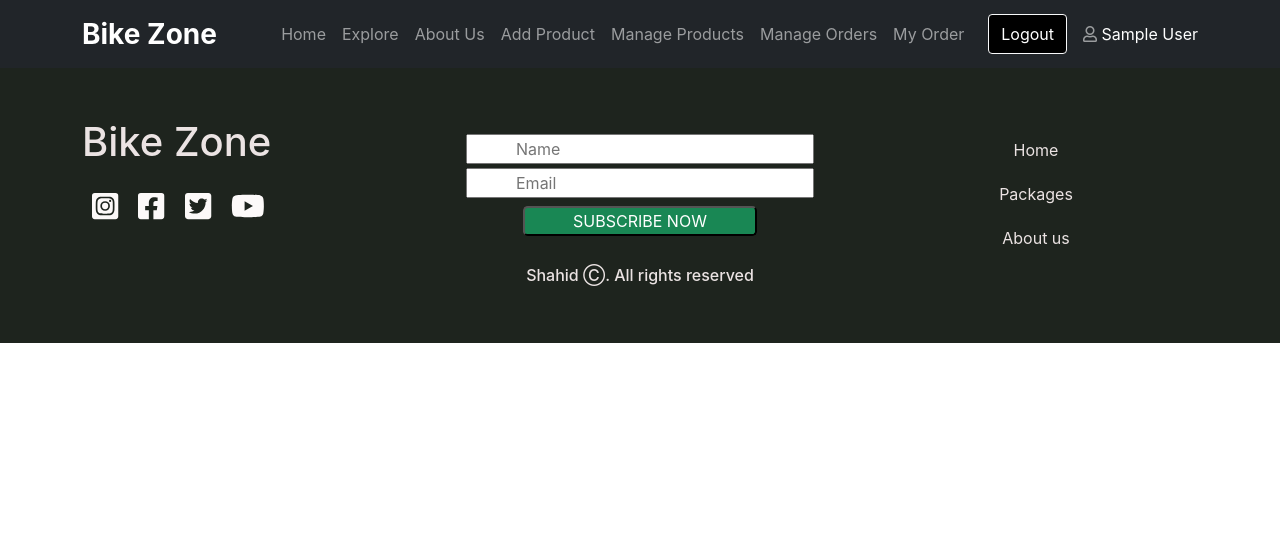
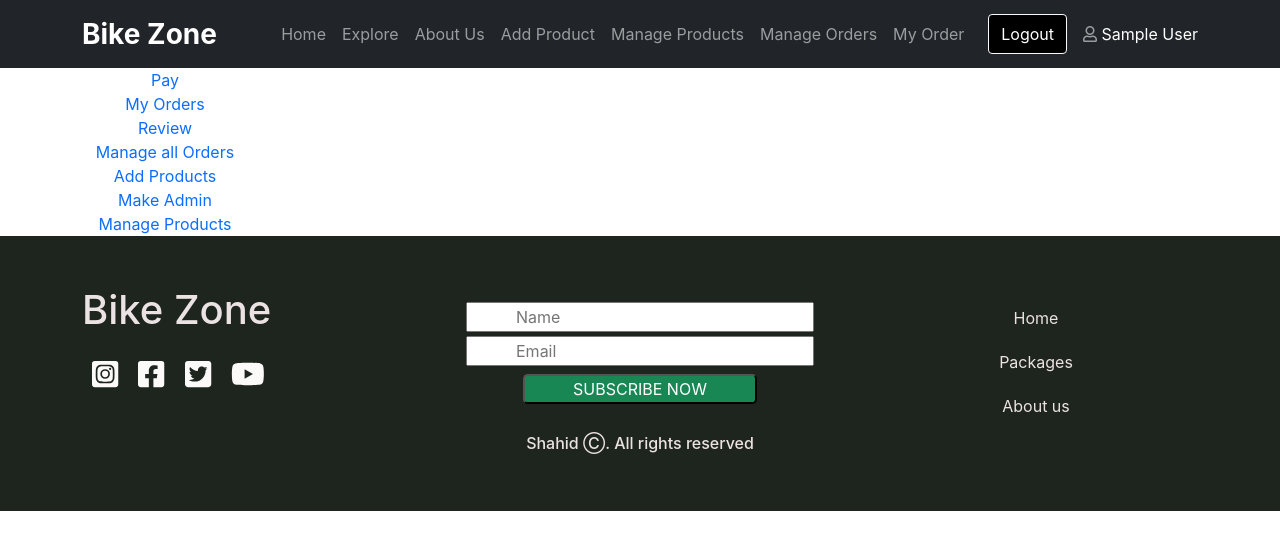
Before and after one commit to shahidmonowarr/Bike-store-website-client-side, a React (Create React App) app: page /dashboard in a window 1280 px wide. Shown: the top 550 px of the page. Built offline with nearby package versions, Linux system fonts and the light colour scheme; no server answers; sample sign-in values are in the browser's storage.

Commit message:
dashboard

```diff
--- a/src/App.js
+++ b/src/App.js
@@ -20,6 +20,11 @@ import Login from './Pages/Login/Login/Login';
 import AuthProvider from './contexts/AuthProvider';
 import PrivateRoute from './Pages/Login/PrivateRoute/PrivateRoute';
 import ManageOrders from './Pages/ManageOrders/ManageOrders';
+import Pay from './Pages/Pay/Pay';
+import Review from './Pages/Review/Review';
+import AddReview from './Pages/AddReview/AddReview';
+import DashBoard from './Pages/DashBoard/DashBoard';
+import MakeAdmin from './Pages/MakeAdmin/MakeAdmin';
 
 function App() {
   return (
@@ -43,22 +48,37 @@ function App() {
             <Route path="/products">
               <Products></Products>
             </Route>
-            <PrivateRoute path="/addProducts">
+            {/* <PrivateRoute path="/addProducts">
               <AddProducts></AddProducts>
-            </PrivateRoute>
+            </PrivateRoute> */}
             <PrivateRoute path="/purchase/:productId">
               <Purchase></Purchase>
             </PrivateRoute>
-            <PrivateRoute path="/manageProducts">
+            {/* <PrivateRoute path="/manageProducts">
               <ManageProducts></ManageProducts>
             </PrivateRoute>
             <PrivateRoute path="/manageOrders">
               <ManageOrders></ManageOrders>
             </PrivateRoute>
-            <Route path="/myOrder">
+            <PrivateRoute path="/makeAdmin">
+              <MakeAdmin></MakeAdmin>
+            </PrivateRoute>
+            <PrivateRoute path="/pay">
+              <Pay></Pay>
+            </PrivateRoute> */}
+            {/* <Route path="/myOrder">
               <MyOrder></MyOrder>
+            </Route> */}
+            <Route path="/review">
+              <Review></Review>
             </Route>
-            <Route path="/notFound">
+            {/* <PrivateRoute path="/addReview">
+              <AddReview></AddReview>
+            </PrivateRoute> */}
+            <PrivateRoute path="/dashboard">
+              <DashBoard></DashBoard>
+            </PrivateRoute>
+            <Route path="*">
               <NotFound></NotFound>
             </Route>
           </Switch>
--- /dev/null
+++ b/src/Pages/AddReview/AddReview.js
@@ -0,0 +1,11 @@
+import React from 'react';
+
+const AddReview = () => {
+    return (
+        <div>
+            <h2>Add A Review</h2>
+        </div>
+    );
+};
+
+export default AddReview;
--- /dev/null
+++ b/src/Pages/AdminRoute/AdminRoute.js
@@ -0,0 +1,29 @@
+import React from 'react';
+import { Spinner } from 'react-bootstrap';
+import { Redirect, Route } from 'react-router';
+import useAuth from '../../contexts/useAuth';
+
+const AdminRoute = ({ children, ...rest }) => {
+    const { user, isLoading } = useAuth();
+    if (isLoading) {
+        return <Spinner animation="border" variant="success" />
+    }
+    console.log(user);
+    return (
+        <Route
+            {...rest}
+            render={({ location }) => user.email ? children
+                :
+                <Redirect
+                    to={{
+                        pathname: "/login",
+                        state: { from: location }
+                    }}>
+                </Redirect>}
+        >
+
+        </Route>
+    );
+};
+
+export default AdminRoute;
--- /dev/null
+++ b/src/Pages/DashBoard/DashBoard.js
@@ -0,0 +1,69 @@
+import React from 'react';
+import {
+    BrowserRouter as Router,
+    Switch,
+    Route,
+    Link,
+    useRouteMatch
+} from "react-router-dom";
+import AddProducts from '../AddProducts/AddProducts';
+import AddReview from '../AddReview/AddReview';
+import AdminRoute from '../AdminRoute/AdminRoute';
+import MakeAdmin from '../MakeAdmin/MakeAdmin';
+import ManageOrders from '../ManageOrders/ManageOrders';
+import ManageProducts from '../ManageProducts/ManageProducts';
+import MyOrder from '../MyOrder/MyOrder';
+import Pay from '../Pay/Pay';
+
+const DashBoard = () => {
+    let { path, url } = useRouteMatch();
+    return (
+        <div className="container">
+            <div className="row">
+                <div className="col-md-2">
+                    <Link to={`${url}/pay`} style={{ textDecoration: "none" }}>Pay</Link>
+                    <br />
+                    <Link to={`${url}/myOrder`} style={{ textDecoration: "none" }}>My Orders</Link>
+                    <br />
+                    <Link to={`${url}/addReview`} style={{ textDecoration: "none" }}>Review</Link>
+                    <br />
+                    <Link to={`${url}/manageOrders`} style={{ textDecoration: "none" }}>Manage all Orders</Link>
+                    <br />
+                    <Link to={`${url}/addProducts`} style={{ textDecoration: "none" }}>Add Products</Link>
+                    <br />
+                    <Link to={`${url}/makeAdmin`} style={{ textDecoration: "none" }}>Make Admin</Link>
+                    <br />
+                    <Link to={`${url}/manageProducts`} style={{ textDecoration: "none" }}>Manage Products</Link>
+                </div>
+                <div className="col-md-10">
+
+                    <Switch>
+                        <AdminRoute path={`${path}/addProducts`}>
+                            <AddProducts></AddProducts>
+                        </AdminRoute>
+                        <AdminRoute path={`${path}/manageProducts`} >
+                            <ManageProducts></ManageProducts>
+                        </AdminRoute>
+                        <AdminRoute path={`${path}/manageOrders`} >
+                            <ManageOrders></ManageOrders>
+                        </AdminRoute>
+                        <AdminRoute path={`${path}/makeAdmin`} >
+                            <MakeAdmin></MakeAdmin>
+                        </AdminRoute>
+                        <Route path={`${path}/pay`}>
+                            <Pay></Pay>
+                        </Route>
+                        <Route path={`${path}/myOrder`}>
+                            <MyOrder></MyOrder>
+                        </Route>
+                        <Route path={`${path}/addReview`}>
+                            <AddReview></AddReview>
+                        </Route>
+                    </Switch>
+                </div>
+            </div>
+        </div>
+    );
+};
+
+export default DashBoard;
--- /dev/null
+++ b/src/Pages/MakeAdmin/MakeAdmin.js
@@ -0,0 +1,11 @@
+import React from 'react';
+
+const MakeAdmin = () => {
+    return (
+        <div>
+
+        </div>
+    );
+};
+
+export default MakeAdmin;
--- /dev/null
+++ b/src/Pages/Pay/Pay.js
@@ -0,0 +1,11 @@
+import React from 'react';
+
+const Pay = () => {
+    return (
+        <div className="manage-order">
+            <h2>Payment Coming Soon</h2>
+        </div>
+    );
+};
+
+export default Pay;
--- /dev/null
+++ b/src/Pages/Review/Review.js
@@ -0,0 +1,11 @@
+import React from 'react';
+
+const Review = () => {
+    return (
+        <div>
+
+        </div>
+    );
+};
+
+export default Review;
--- a/src/Pages/SingleProduct/SingleProduct.js
+++ b/src/Pages/SingleProduct/SingleProduct.js
@@ -14,7 +14,7 @@ const SingleProduct = ({ singleProduct }) => {
                     <p className="p-2">{description}</p>
                     <h4>Price: {price}<i class="fas fa-dollar-sign"></i></h4>
                     <Link to={`/purchase/${_id}`}>
-                        <button className="btn btn-warning">Purchase Now <i class="fas fa-angle-double-right"></i></button>
+                        <button className="btn btn-warning">Buy Now <i class="fas fa-angle-double-right"></i></button>
                     </Link>
                 </div>
             </div>
```
